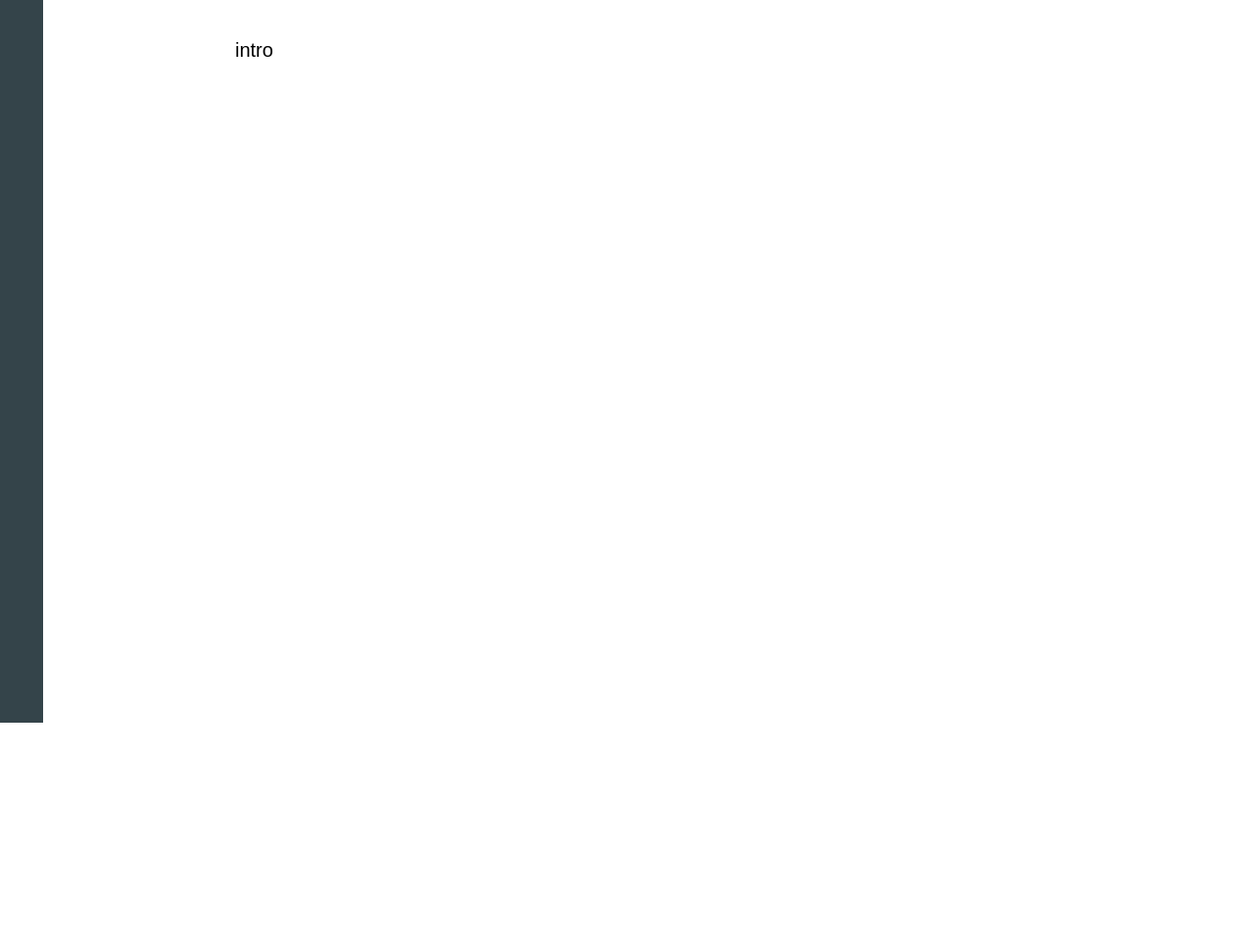
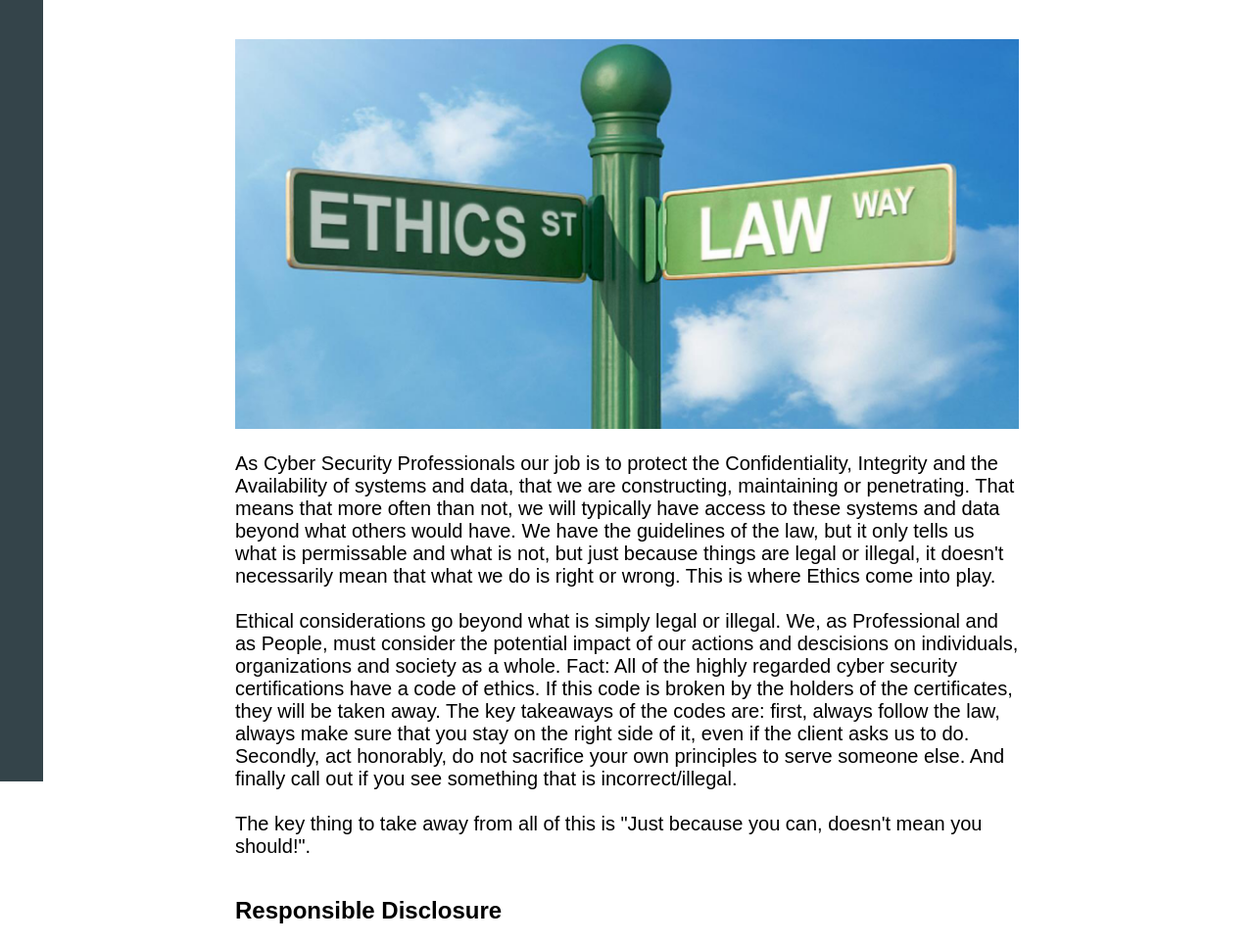
Before and after one commit to alexVpenev/ICS-BodyOfKnowledge, a PHP site: page /hello/src/pages/law-ethics-responsible-disclosure-gdpr.php in a window 1280 px wide. Shown: the part 62-1026 px from the top of the page at 98% size. Before the commit the page ends 800 px from the top, so only its background shows below. Run offline with PHP 8.4, Linux system fonts and the light colour scheme.

Commit message:
finished law-ethics-responsible disclosure

```diff
--- a/src/pages/law-ethics-responsible-disclosure-gdpr.php
+++ b/src/pages/law-ethics-responsible-disclosure-gdpr.php
@@ -25,9 +25,34 @@
 
     <div class="container">
 
+
+        <!-- <div class="subtheme">Law vs Ethics</div> -->
+
+        <div class="image">
+            <img src="../assets/ethics/law-vs-ethics.png" alt="intro">
+        </div>
+
         <p>
-            intro
+            As Cyber Security Professionals our job is to protect the Confidentiality, Integrity and the Availability of systems and data, that we are constructing,
+            maintaining or penetrating. That means that more often than not, we will typically have access to these systems and data beyond what others would have.
+            We have the guidelines of the law, but it only tells us what is permissable and what is not, but just because things are legal or illegal, it doesn't necessarily
+            mean that what we do is right or wrong. This is where Ethics come into play.
+            </br></br>
+            Ethical considerations go beyond what is simply legal or illegal. We, as Professional and as People, must consider the potential impact of our actions and descisions
+            on individuals, organizations and society as a whole. Fact: All of the highly regarded cyber security certifications have a code of ethics. If this code
+            is broken by the holders of the certificates, they will be taken away. The key takeaways of the codes are: first, always follow the law, always make sure that
+            you stay on the right side of it, even if the client asks us to do. Secondly, act honorably, do not sacrifice your own principles to serve someone else. And
+            finally call out if you see something that is incorrect/illegal.
+            </br></br>
+            The key thing to take away from all of this is "Just because you can, doesn't mean you should!".
         </p>
+
+
+
+        <div class="subtheme">Responsible Disclosure</div>
+
+
+
 
     </div>
 </body>
--- a/src/pages/versionHistory.php
+++ b/src/pages/versionHistory.php
@@ -97,6 +97,12 @@
 			<td>Finished Secrely hosting a website using Secure Network Connection(SSL, SSH)
 			</td>
 		</tr>
+		<tr>
+			<td>1.2</td>
+			<td>27.03.2023</td>
+			<td>Finished Law & Ethics, Responsible Disclosure and GDPR
+			</td>
+		</tr>
 	</table>
 
 </body>
```
Also changed, not shown: src/assets/ethics/law-vs-ethics.png (added).
